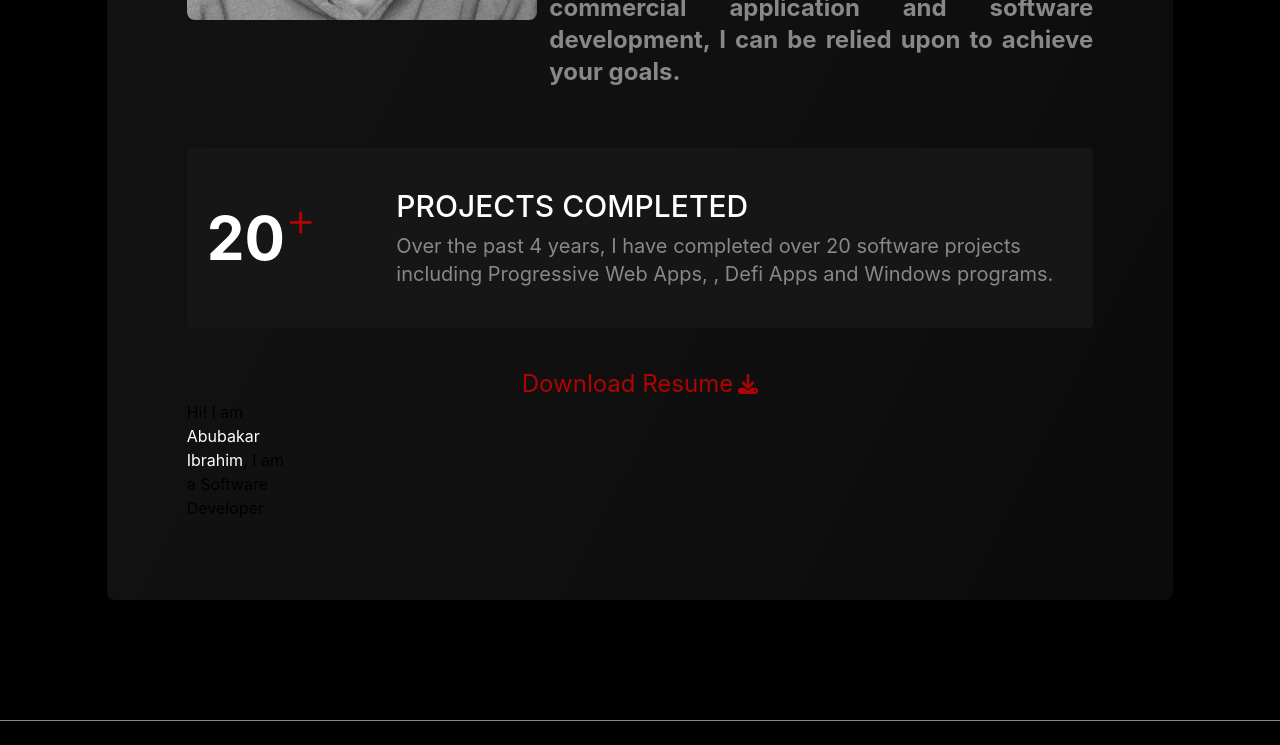
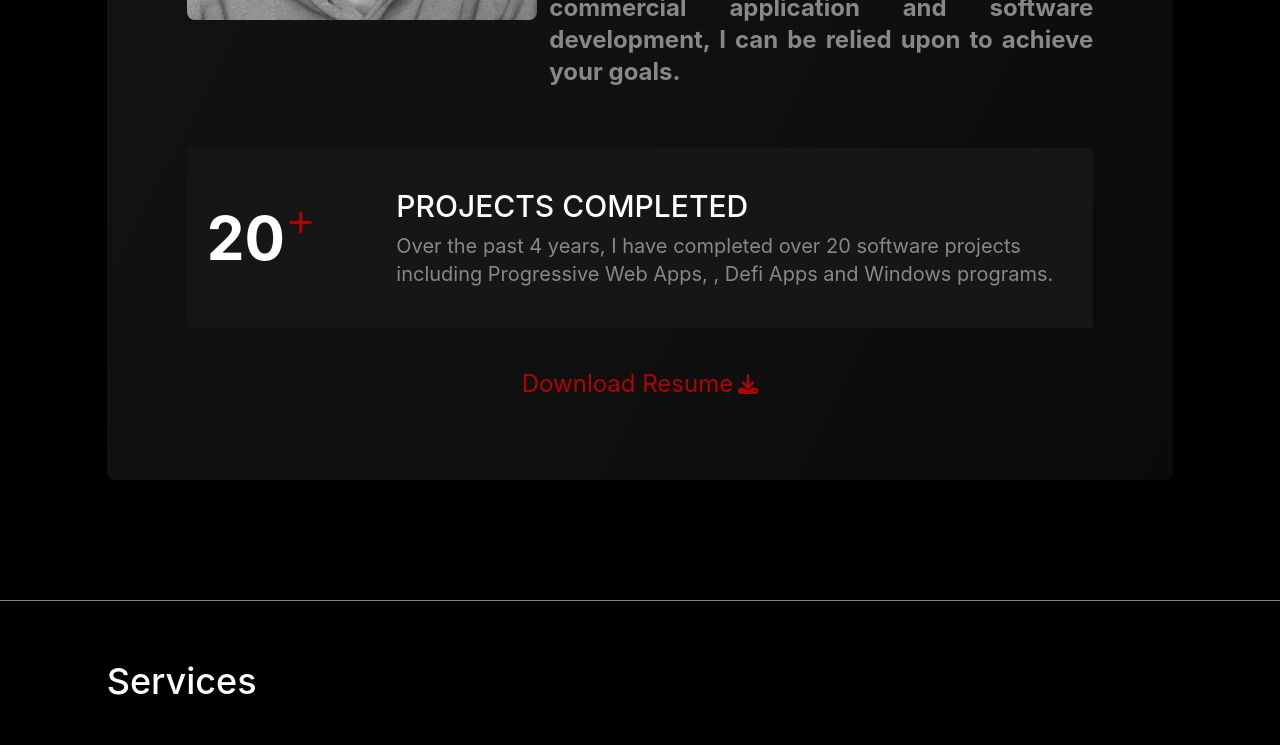
Before and after one commit to sadeeqdev/portfolio, a Next.js app: page / in a window 1280 px wide. Shown: the part 1486-2231 px from the top of the page. Built offline with nearby package versions, Linux system fonts and the light colour scheme.

Commit message:
changed banner image

```diff
--- a/components/About.tsx
+++ b/components/About.tsx
@@ -40,11 +40,6 @@ const About = () => {
               <svg xmlns="http://www.w3.org/2000/svg" style={{width:'20px', marginLeft:'5px'}}  viewBox="0 0 512 512"><path fill="#AF0404" d="M288 32c0-17.7-14.3-32-32-32s-32 14.3-32 32V274.7l-73.4-73.4c-12.5-12.5-32.8-12.5-45.3 0s-12.5 32.8 0 45.3l128 128c12.5 12.5 32.8 12.5 45.3 0l128-128c12.5-12.5 12.5-32.8 0-45.3s-32.8-12.5-45.3 0L288 274.7V32zM64 352c-35.3 0-64 28.7-64 64v32c0 35.3 28.7 64 64 64H448c35.3 0 64-28.7 64-64V416c0-35.3-28.7-64-64-64H346.5l-45.3 45.3c-25 25-65.5 25-90.5 0L165.5 352H64zM432 456c-13.3 0-24-10.7-24-24s10.7-24 24-24s24 10.7 24 24s-10.7 24-24 24z"/></svg>
             </a>
           </div>
-           Hi! I am<br/>
-            <span className='text-white'>Abubakar<br/>
-            Ibrahim</span>,<span className='hidden lg:inline'> I am <br/>a </span>
-            <span className='flex lg:hidden'> I am a</span>
-            Software<br/> Developer<br/>
         </div>
   )
 }
```
